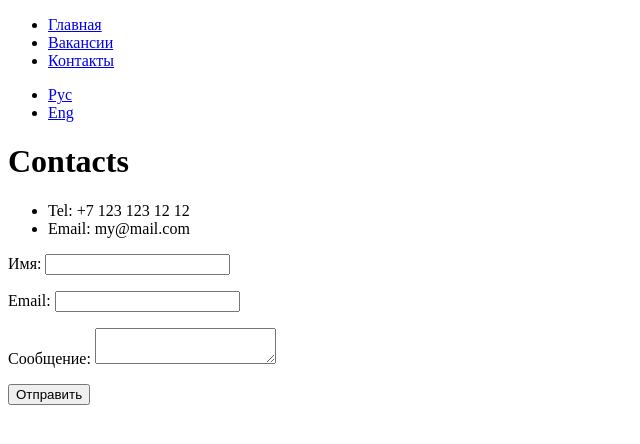
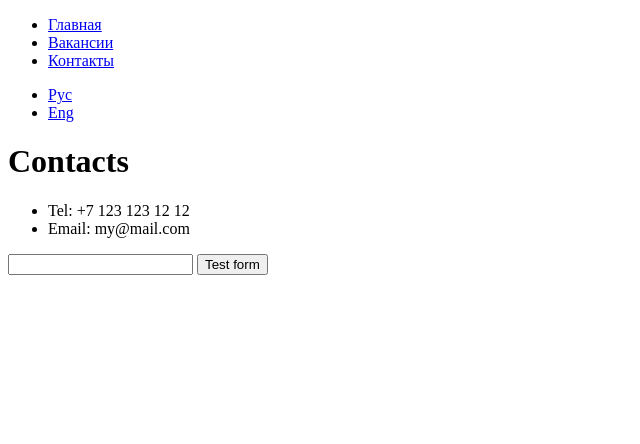
Before and after one commit to ivan-placid/mryazanov, a Jekyll site: the page built from contacts.html, in a window 1280 px wide. Shown: the top 444 px of the page, without its empty margins (0-640 px from the left). Built offline with Jekyll 4.4.1, drawn with Linux system fonts in a browser that asks for light colours.

Commit message:
change form to getsimpleform.com

```diff
--- a/contacts.html
+++ b/contacts.html
@@ -7,11 +8,10 @@ layout: default
     <li>Email: my@mail.com</li>
 </ul>
 
-<form action="//flipmail.co/api/lpd6YApZysn4fHclMhjg" method="post">
-    <p>Имя: <input type="text" name="name"> </p>
-    <p>Email: <input type="email" name="email"> </p>
-    <p>Сообщение: <textarea name="message"></textarea> </p>
-   <p>
-     <button type="submit">Отправить</button>
-   </p>
+<form action="https://getsimpleform.com/messages?form_api_token=a48ffb4761dbcf0e703960e39986d600" method="post">
+  <!-- the redirect_to is optional, the form will redirect to the referrer on submission -->
+  <input type='hidden' name='redirect_to' value='https://calledandrey.github.io/mryazanov/' />
+  <!-- all your input fields here.... -->
+  <input type='text' name='test' />
+  <input type='submit' value='Test form' />
 </form>
```
Also changed, not shown: other parts of contacts.html (+1 -0 lines).
